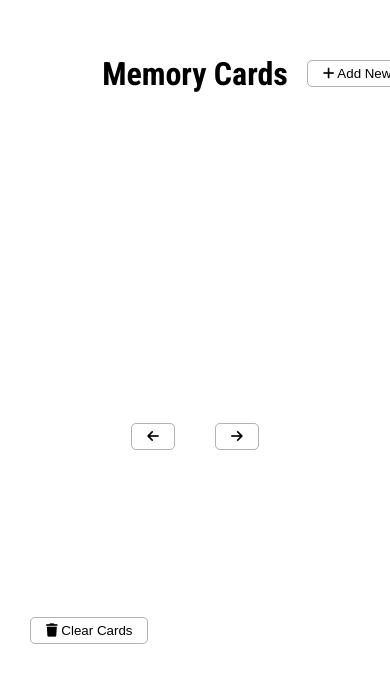
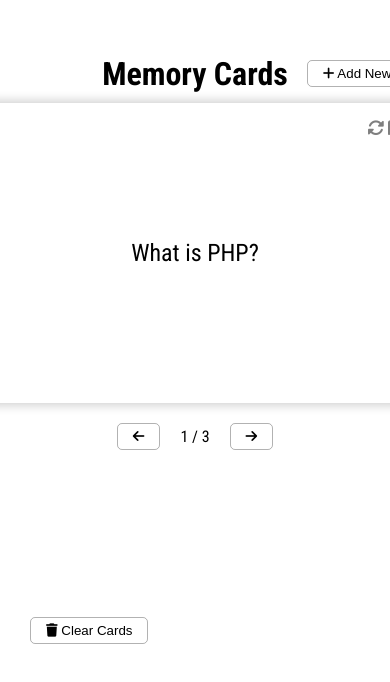
Before and after one commit to bemog/memory-cards, a plain HTML site: page index.html in a window 390 px wide. Shown: the part 170-852 px from the top of the page. Drawn offline with Linux system fonts and the light colour scheme.

Commit message:
Create card, flip card side, show current card number

```diff
--- a/index.html
+++ b/index.html
@@ -14,15 +14,14 @@
 
     <div class="container">
         <h1>Memory Cards</h1>
-        <button class="btn btn-add-card" id="btn-add"><i class="fas fa-plus"></i> Add New Card</button>
-        <div class="cards-container">
-            <button class="btn btn-flip" id="btn-flip"><i class="fas fa-sync-alt"></i> Flip</button>
+        <button class="btn btn-add-card" id="btn-add-card"><i class="fas fa-plus"></i> Add New Card</button>
+        <div class="cards-container" id="cards-container">
             <!-- <div class="card active">
                 <div class="card-front show" id="card-front">
-                    <p id="card-question">What is PHP?</p>
+                    <p>What is PHP?</p>
                 </div>
                 <div class="card-back" id="card-back">
-                    <p id="card-answer">Programming language</p>
+                    <p>Programming language</p>
                 </div>
             </div> -->
         </div>
--- a/script.js
+++ b/script.js
@@ -1,7 +1,79 @@
+const cardsContainer = document.getElementById("cards-container");
+const nextBtn = document.getElementById("btn-next");
+const prevBtn = document.getElementById("btn-prev");
+const addNewCardBtn = document.getElementById("btn-add-card");
+const clearBtn = document.getElementById("btn-clear");
+const questionEl = document.getElementById("question");
+const answerEl = document.getElementById("answer");
+const addCard = document.getElementById("btn-add");
+const closeBtn = document.getElementById("btn-close");
 const btnFlip = document.getElementById('btn-flip');
+const currentEl = document.getElementById('current');
+
+// Current card
+let currentActiveCard = 0;
+
+// Cards DOM array
+const cardsElements = [];
+
+// Update current card number
+const updateCurrentNumber = () => {
+    currentEl.textContent = `${currentActiveCard + 1} / ${cardsElements.length}`;
+}
+
+// Cards Data
+const cardsData = [{
+        question: 'What is PHP?',
+        answer: 'Programming language'
+    },
+    {
+        question: 'What is a variable?',
+        answer: 'Container for a piece of data'
+    },
+    {
+        question: 'What is CSS?',
+        answer: 'Cascading Style Sheets'
+    },
+];
+
+// Create single card
+const createCard = (data, index) => {
+    const card = document.createElement('div');
+    card.classList.add('card');
+
+    // First card gets class active
+    if (index === 0) {
+        card.classList.add('active');
+    }
+
+    card.innerHTML = `
+    <div class="card-front show" id="card-front">
+        <p>${data.question}</p>
+    </div>
+    <div class="card-back" id="card-back">
+        <p>${data.answer}</p>
+    </div>
+    `;
+
+    // Flip to answer
+    card.addEventListener('click', () => {
+        card.classList.toggle('show-answer');
+    })
+
+    // Add to cards array
+    cardsElements.push(card)
+
+    cardsContainer.appendChild(card);
+
+    updateCurrentNumber();
+}
+
+// Create cards
+const createCards = () => {
+    cardsData.forEach((data, index) => {
+        createCard(data, index);
+    })
+}
 
 
-// Event listeners
-btnFlip.addEventListener('click', () => {
-
-})
+createCards();
--- a/style.css
+++ b/style.css
@@ -64,11 +64,7 @@
     top: 10px;
     right: 10px;
     border: none;
-    opacity: 0;
-}
-
-.btn-flip.active {
-    opacity: 1;
+    color: #aaa;
 }
 
 .card {
@@ -90,8 +86,23 @@
     display: none;
 }
 
-.show {
-    display: block;
+.card-front::after,
+.card-back::after {
+    content: '\f2f1  Flip';
+    font-family: 'FontAwesome', 'Roboto Condensed', sans-serif;
+    position: absolute;
+    top: 15px;
+    right: 15px;
+    font-size: .7em;
+    color: rgba(0, 0, 0, .5);
+}
+
+.card.show-answer .card-front {
+    display: none;
+}
+
+.card.show-answer .card-back {
+    display: flex;
 }
 
 .navigation {
```
